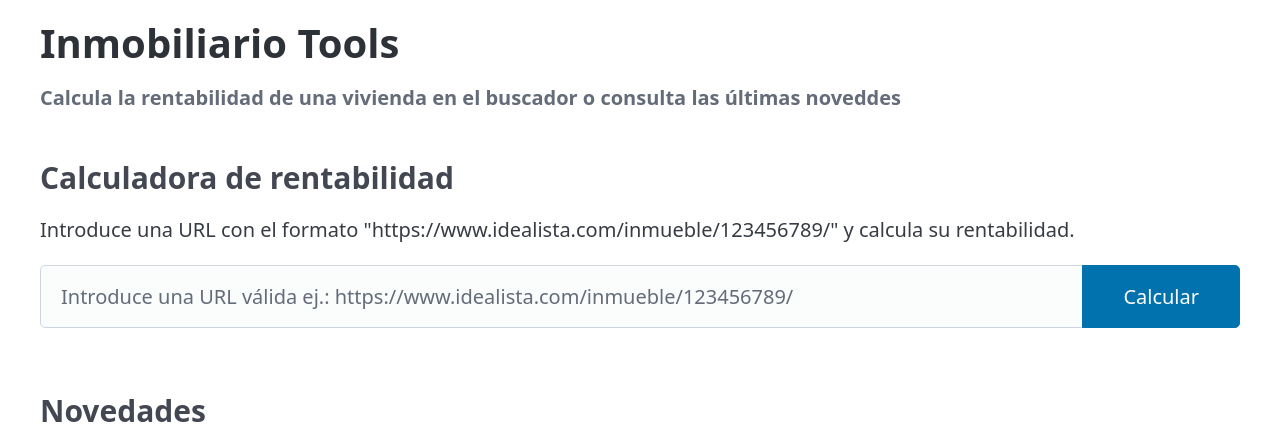
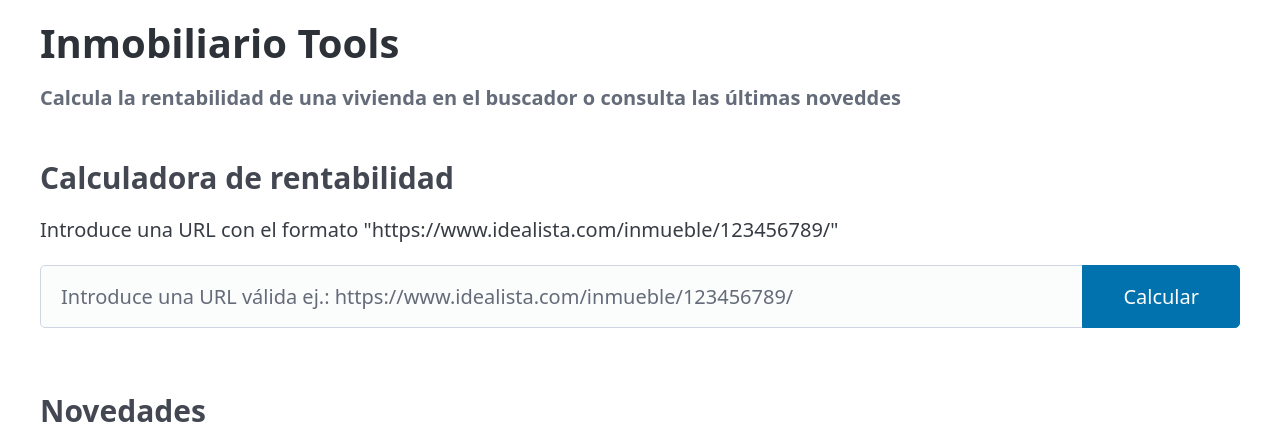
Before and after one commit to a-hersa/inmobiliario-tools, a Flask app: page / in a window 1280 px wide. Shown: the top 441 px of the page. Run offline with Flask 3, Linux system fonts and the light colour scheme; data that the repository does not hold is empty; some libraries are stand-ins or nearby versions.

```diff
--- a/web/templates/index.html
+++ b/web/templates/index.html
@@ -17,7 +17,7 @@
   <h6>Calcula la rentabilidad de una vivienda en el buscador o consulta las últimas noveddes</h6>
   <br>
   <h3>Calculadora de rentabilidad</h3>
-  <p>Introduce una URL con el formato "https://www.idealista.com/inmueble/123456789/" y calcula su rentabilidad.</p>
+  <p>Introduce una URL con el formato "https://www.idealista.com/inmueble/123456789/"</p>
   <form action="{{url_for('calculadora')}}" method="POST" onsubmit="setAriaBusy()">
     <fieldset role="group">
       <input type="url" name="url" pattern="^https:\/\/www\.idealista\.com\/inmueble\/\d{9}\/.*$" placeholder="Introduce una URL válida ej.: https://www.idealista.com/inmueble/123456789/" />
```
